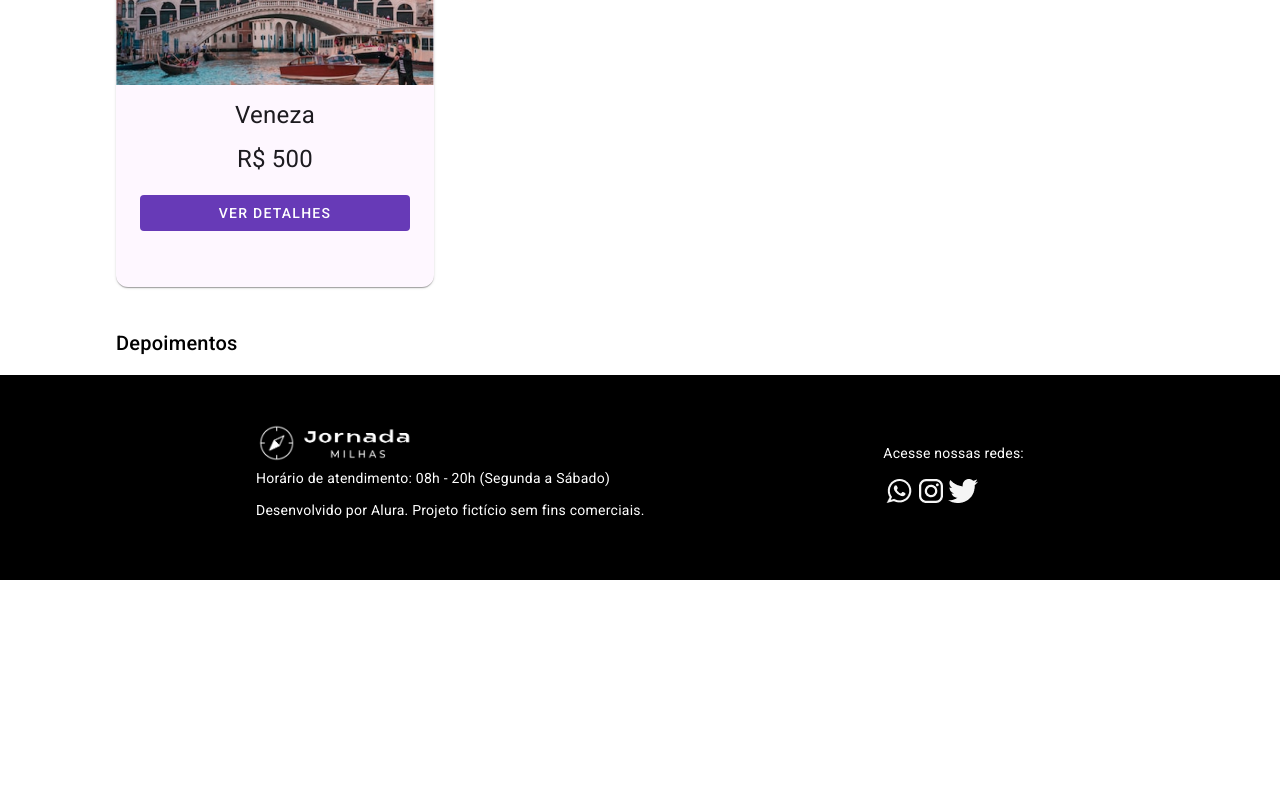
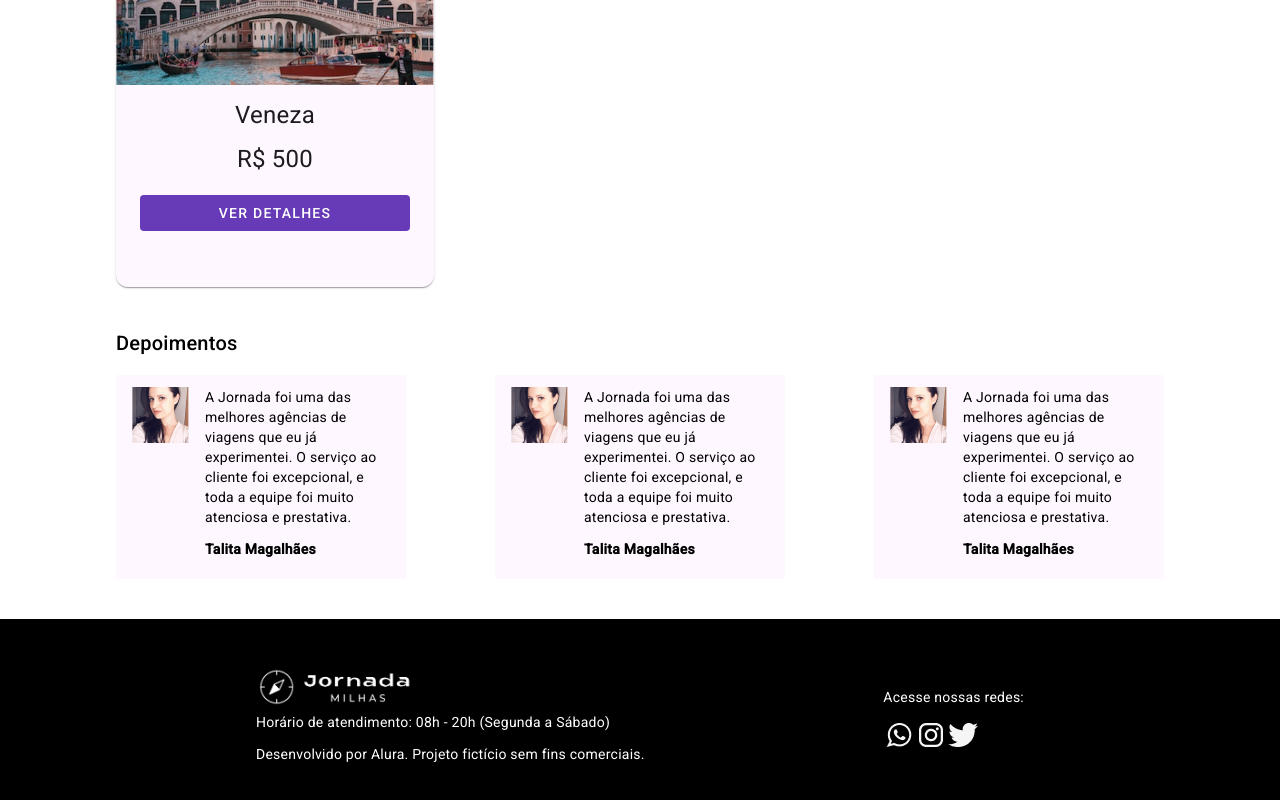
Before and after one commit to luisdandolini/jornada-milhas, an Angular app: page / in a window 1280 px wide. Shown: the part 1063-1863 px from the top of the page. Before the commit the page ends 1643 px from the top, so only its background shows below. Built offline with nearby package versions, Linux system fonts and the light colour scheme.

Commit message:
feat: create depoimentos

```diff
--- a/src/app/app.module.ts
+++ b/src/app/app.module.ts
@@ -14,6 +14,7 @@
 import { HomeComponent } from './pages/home/home.component';
 import { CardBuscaComponent } from './shared/card-busca/card-busca.component';
 import { MatCardModule } from '@angular/material/card';
+import { DepoimentosComponent } from './shared/depoimentos/depoimentos.component';
 
 @NgModule({
   declarations: [
@@ -24,7 +25,8 @@
     CardComponent,
     ContainerComponent,
     HomeComponent,
-    CardBuscaComponent
+    CardBuscaComponent,
+    DepoimentosComponent
   ],
   imports: [
     BrowserModule,
--- a/src/app/pages/home/home.component.html
+++ b/src/app/pages/home/home.component.html
@@ -9,4 +9,9 @@
   </div>
 
   <h2>Depoimentos</h2>
+  <div class="depoimentos-wrap">
+    <app-depoimentos></app-depoimentos>
+    <app-depoimentos></app-depoimentos>
+    <app-depoimentos></app-depoimentos>
+  </div>
 </app-container>
--- a/src/app/pages/home/home.component.scss
+++ b/src/app/pages/home/home.component.scss
@@ -5,3 +5,11 @@
   row-gap: 16px;
   margin-bottom: 40px;
 }
+
+.depoimentos-wrap {
+  display: flex;
+  flex-wrap: wrap;
+  justify-content: space-between;
+  row-gap: 16px;
+  margin-bottom: 40px;
+}
--- /dev/null
+++ b/src/app/shared/depoimentos/depoimentos.component.html
@@ -0,0 +1,11 @@
+<div class="container-depoimentos">
+  <div class="content">
+    <img src="assets/images/depoimentos.png" alt="Depoimentos">
+    <div>
+      <p>
+        A Jornada foi uma das melhores agências de viagens que eu já experimentei. O serviço ao cliente foi excepcional, e toda a equipe foi muito atenciosa e prestativa.
+      </p>
+      <p class="nome-pessoa">Talita Magalhães</p>
+    </div>
+  </div>
+</div>
--- /dev/null
+++ b/src/app/shared/depoimentos/depoimentos.component.scss
@@ -0,0 +1,14 @@
+.container-depoimentos {
+  width: 250px;
+  height: 180px;
+  background-color: #FEF7FF;
+  padding: 12px 24px 12px 16px;
+  .content {
+    display: flex;
+    align-items: flex-start;
+    gap: 1rem;
+  }
+  .nome-pessoa {
+    font-weight: bold;
+  }
+}
```
Also changed, not shown: src/app/shared/depoimentos/depoimentos.component.ts (added, +10 -0 lines), src/assets/images/depoimentos.png (added), 1 other file (tests, documents, lock files or other folders).
